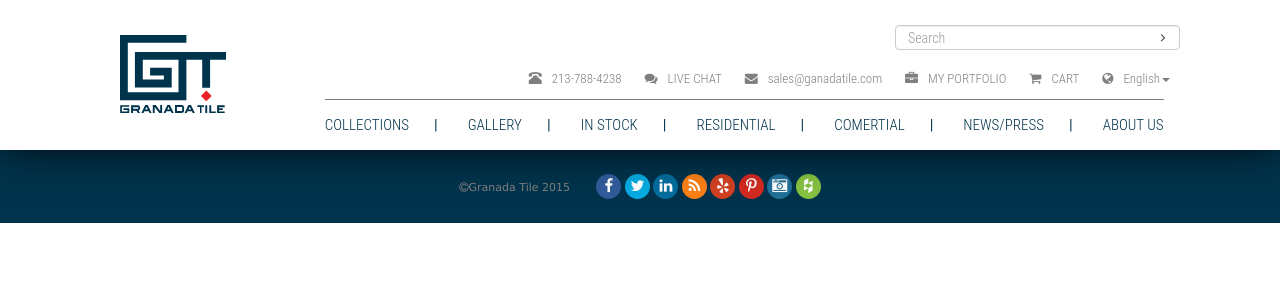
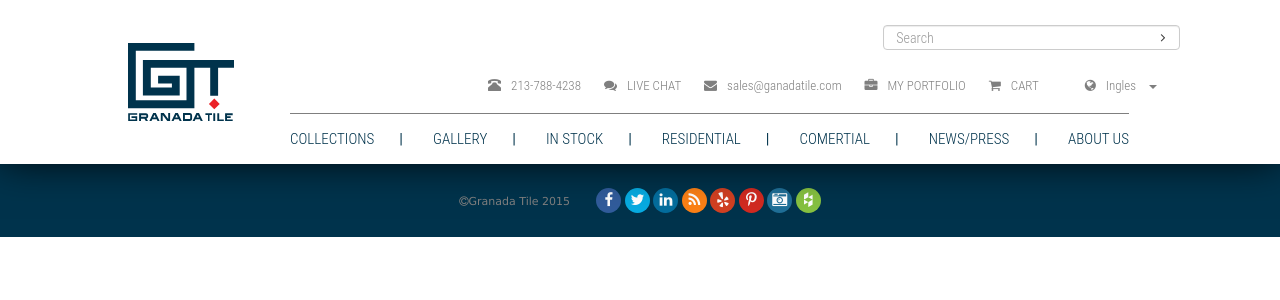
Before and after one commit to rogergaitan/granadatiles, a Django app: template granadatiles_project/templates/base.html in a window 1280 px wide. Shown: the top 300 px of the page. Run offline with Django 3.2, Linux system fonts and the light colour scheme; the template is opened without the code that fills it, so the values that code supplies are empty; style sheets or scripts are compiled from the project's sources; some libraries are stand-ins or nearby versions.

Commit message:
binding lenguage in lenguage buttom

```diff
--- a/granadatiles_project/static/less/site.less
+++ b/granadatiles_project/static/less/site.less
@@ -18,7 +18,7 @@
   }
 }
 .navbar-header a > img{
-  padding: 22%;
+  padding: 27%;
 }
 
 .colorgray{
@@ -171,13 +171,35 @@
     }
     a{
       color:@gray;
+      user-select: none;
       &:hover, &:focus{
         color:@orange !important;
         text-decoration: none;
         font-weight: @font-normal !important;
+        background-color: transparent;
+        cursor: pointer;
       }
       i{
         margin-right: 10px;
+      }
+    }
+    button{
+      color:@gray;
+      background-color: transparent;
+      border-color: transparent;
+      &:hover, &:focus{
+        color:@orange !important;
+        font-weight: @font-normal !important;
+        outline: none;
+        box-shadow: none;
+      }
+      .active {
+        color:@orange;
+        background-color: transparent;
+        border-color: transparent;
+      }
+      i{
+        margin:0 10px;
       }
     }
   }
--- a/granadatiles_project/templates/base.html
+++ b/granadatiles_project/templates/base.html
@@ -23,6 +23,7 @@
     {% endblock css %}
 </head>
 <body class="container-fluid">
+    {% load i18n %}
     <div class="row">
         <header class="shadow-menu">
             <div class="container">
@@ -51,7 +52,22 @@
                                         <li><a href="#" id="our-mail"><i class="fa fa-envelope"></i><span class="animated fadeIn hidden-xs">sales@ganadatile.com</span></a></li>
                                         <li><a href="#" id="portafolio"><i class="fa fa-briefcase"></i><span class="animated fadeIn hidden-xs">{% trans 'MY PORTFOLIO' %}</span></a></li>
                                         <li><a href="#" id="cart"><i class="fa fa-shopping-cart"></i><span class="animated fadeIn hidden-xs">{% trans 'CART' %}</span></a></li>
-                                        <li><a href="#" id="lenguaje"><i class="fa fa-globe"></i><span class="animated fadeIn hidden-xs">{% trans 'English' %}<i class="caret"></i></span></a></li>
+                                        <!--<li><a href="#" id="lenguaje"><i class="fa fa-globe"></i><span class="animated fadeIn hidden-xs">{% trans 'English' %}<i class="caret"></i></span></a></li>-->
+                                        <li id="language">
+                                            <button type="button" class="btn btn-default dropdown-toggle roboto-light-md custom-drop-button roboto-light-sm " data-toggle="dropdown" aria-expanded="false">
+                                                <i class="fa fa-globe"></i><span class="animated fadeIn hidden-xs">{% trans 'Ingles  ' %}<i class="caret"></i></span>
+                                            </button>
+                                            {% get_available_languages as languages %}
+                                            {% if languages|length > 1 %}
+                                                <ul class="dropdown-menu" role="menu">
+                                                    {% for lang_code, lang_name in languages %}
+                                                        <li>
+                                                            <a class="roboto-light-sm">{{ lang_name }}</a>
+                                                        </li>
+                                                    {% endfor %}
+                                                </ul>
+                                            {% endif %}
+                                        </li>
                                     </ul>
                                 </div>
                             </div>
```
